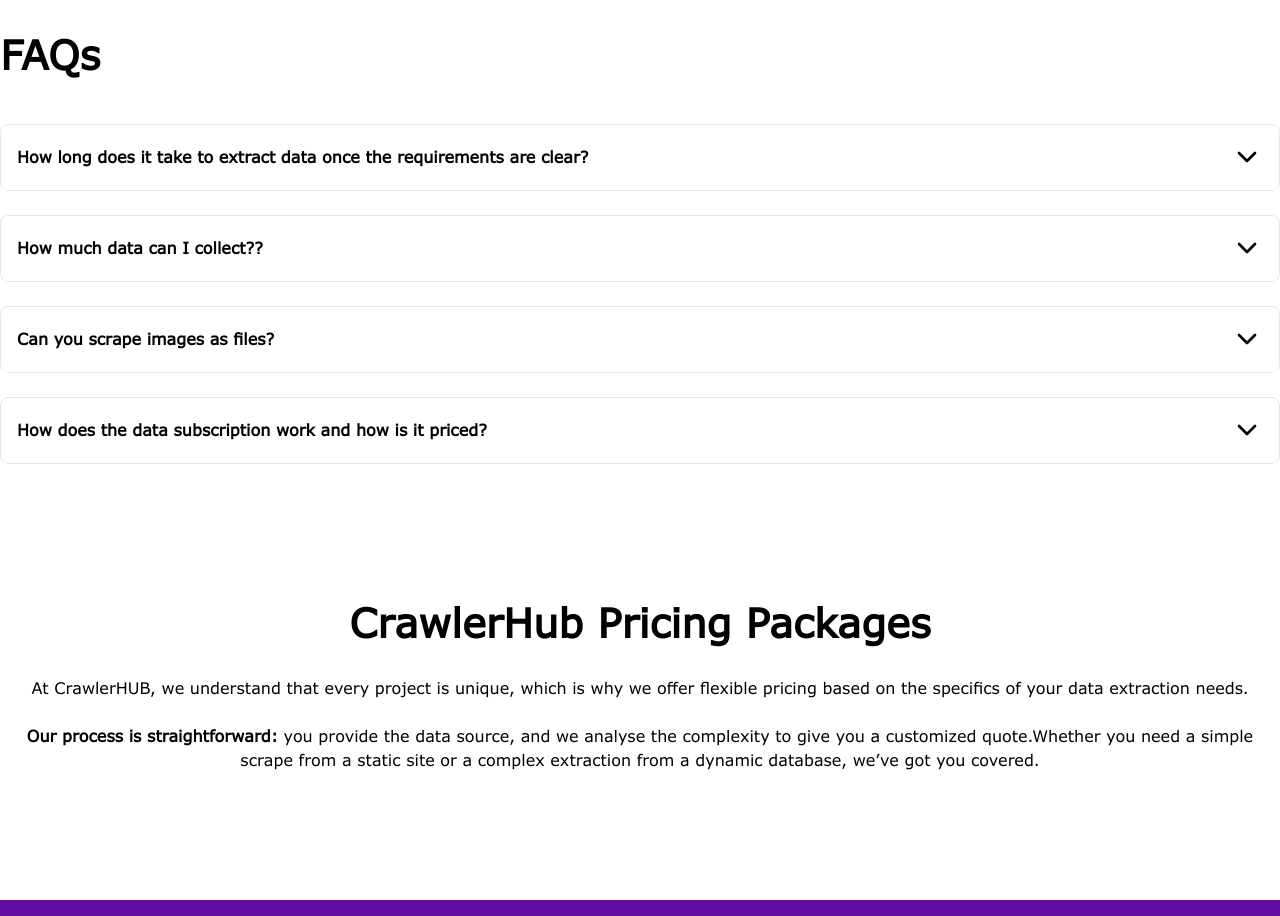
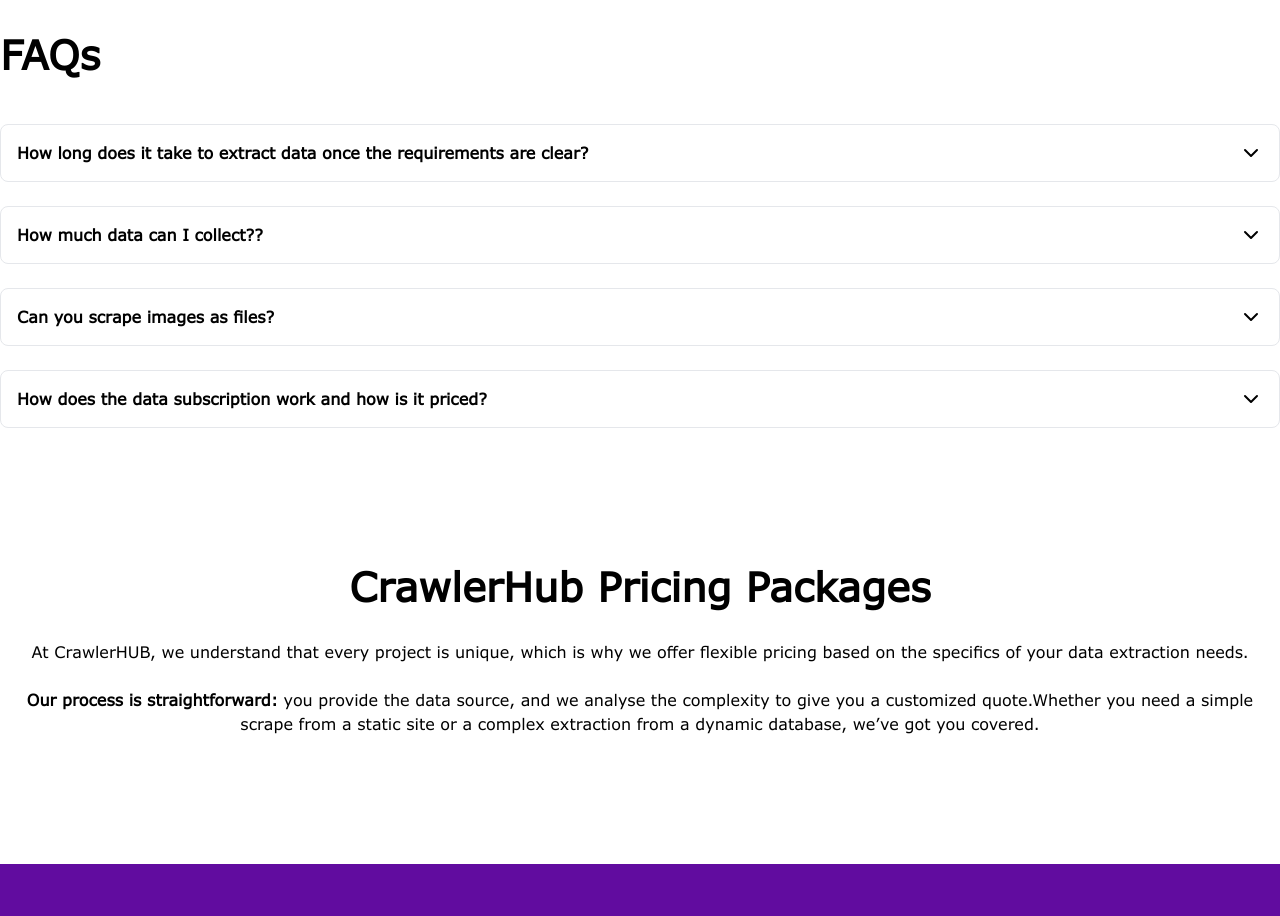
Before and after one commit to beecodeguy/crawlhub, a Next.js app: page /pricing in a window 1280 px wide. Shown: the part 2020-2936 px from the top of the page. Built offline with nearby package versions, Linux system fonts and the light colour scheme.

Commit message:
add border line in faq active

```diff
--- a/src/components/ui/accordion.tsx
+++ b/src/components/ui/accordion.tsx
@@ -28,13 +28,14 @@
     <AccordionPrimitive.Trigger
       ref={ref}
       className={cn(
-        "flex flex-1 items-center border-b-[1px] border-white  font-bold justify-between p-2 typograyhy-h5 transition-all hover:underline data-[state=open]:bg-primary data-[state=open]:text-white [&[data-state=open]>svg]:rotate-180",
+        "flex relative flex-1 items-center font-bold justify-between p-2 typograyhy-h5 transition-all hover:underline data-[state=open]:bg-primary data-[state=open]:text-white [&[data-state=open]>svg]:rotate-180",
         className
       )}
       {...props}
     >
+      <span className="absolute h-[1px] w-[calc(100%-32px)] mt-6 bg-white"  />
       {children}
-      <ChevronDown className="h-4 w-4 shrink-0 transition-transform duration-200" />
+      <ChevronDown className="h-3 w-3 shrink-0 transition-transform duration-200" />
     </AccordionPrimitive.Trigger>
   </AccordionPrimitive.Header>
 ))
@@ -49,7 +50,7 @@
     className="overflow-hidden text-sm transition-all data-[state=closed]:animate-accordion-up data-[state=open]:text-white data-[state=open]:bg-primary data-[state=open]:animate-accordion-down"
     {...props}
   >
-    <div className={cn("p-2", className)}>{children}</div>
+    <div className={cn("px-2 py-1", className)}>{children}</div>
   </AccordionPrimitive.Content>
 ))
 
```
